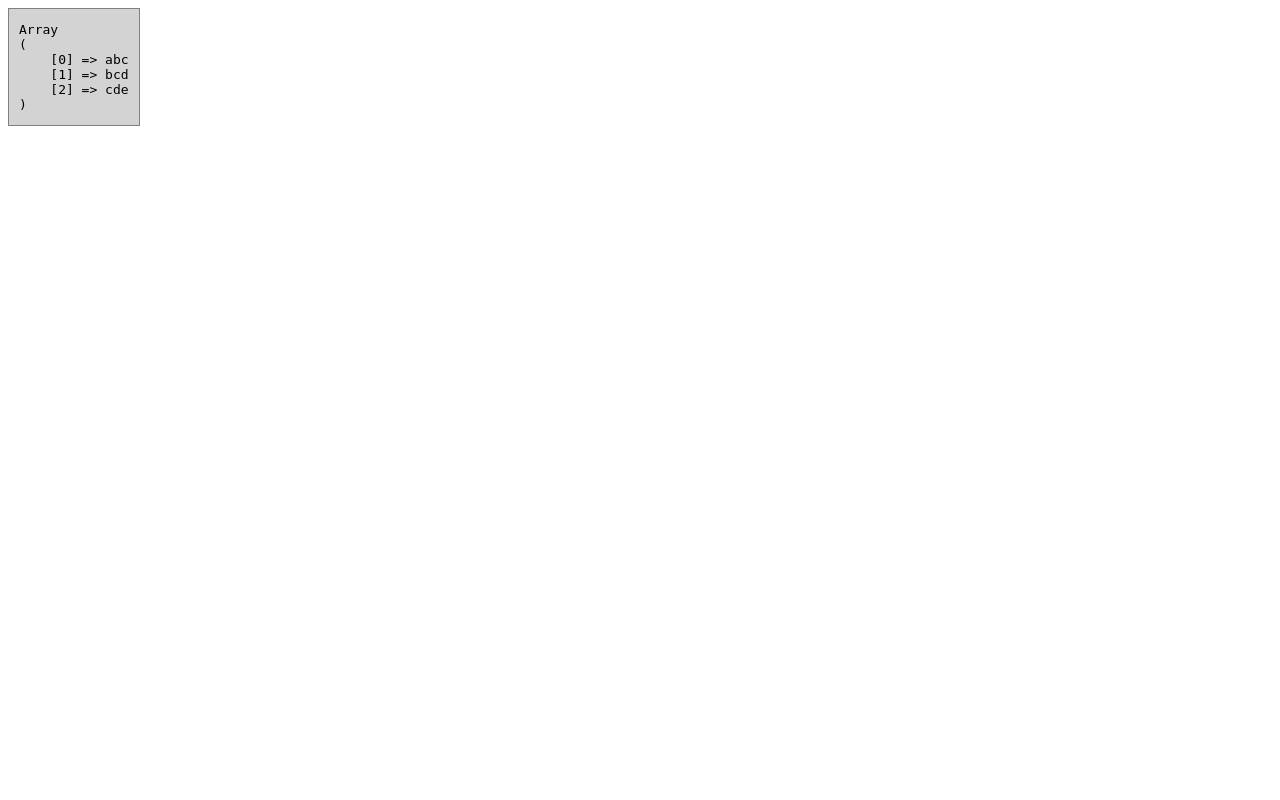
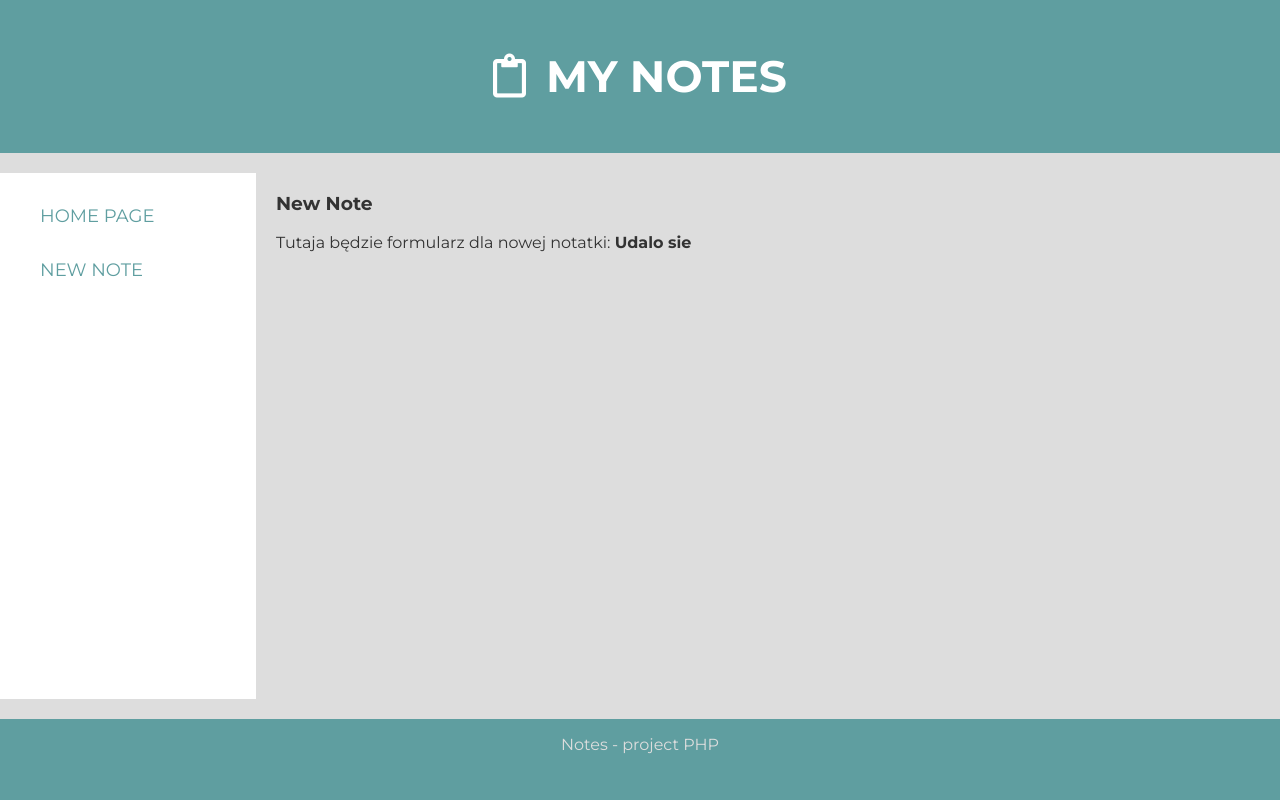
Before and after one commit to PiotrPustul/PHP-my-notes, a PHP site: page /?action=create in a window 1280 px wide. Run offline with PHP 8.4, Linux system fonts and the light colour scheme; some libraries are stand-ins or nearby versions.

Commit message:
worked on the layout of page, added HTML templates, css styles, view logic. Getting the right sheet for the page being displayed

```diff
--- a/index.php
+++ b/index.php
@@ -1,7 +1,25 @@
 <?php
 
+declare(strict_types=1);
+
+namespace App;
+
 require_once("src/utils/debug.php");
+require_once("src/View.php");
 
-$test = 'test';
+const DEFAULT_ACTION = 'list';
 
-dump(['abc', 'bcd', 'cde']);
+$action = $_GET['action'] ?? DEFAULT_ACTION;
+
+$view = new View();
+
+$viewParams = [];
+if ($action === 'create') {
+   $page = 'create';
+   $viewParams['resultCreate'] =  'Udalo sie';
+} else {
+   $page = 'list';
+   $viewParams['resultList'] = 'Wyswietlamy notatki';
+}
+
+$view->render($page, $viewParams);
--- /dev/null
+++ b/public/style.css
@@ -0,0 +1,346 @@
+@import url('https://fonts.googleapis.com/css?family=Montserrat:400,700&display=swap&subset=latin-ext');
+
+body {
+  font-family: 'Montserrat', sans-serif;
+  color: #333;
+  background-color: #ddd;
+  margin: 0;
+}
+
+.wrapper {
+  width: 100%;
+  max-width: 1400px;
+  margin: 0 auto;
+  display: flex;
+  flex-direction: column;
+  min-height: 100vh;
+
+}
+
+
+h1 {
+  font-size: 44px;
+  color: #fff;
+  text-transform: uppercase;
+  text-align: center;
+}
+
+.far {
+  margin-right: 20px;
+}
+
+form {
+  background-color: white;
+  padding: 30px 30px 20px 30px;
+  color: #222;
+}
+
+form li {
+  padding: 0;
+  display: block;
+  list-style: none;
+  margin: 10px 0 0 0;
+}
+
+form label {
+  margin: 0 0 3px 0;
+  padding: 0px;
+  display: block;
+  color: #222;
+  font-weight: normal;
+}
+
+form input[type=text],
+form input[type=date],
+form input[type=datetime],
+form input[type=number],
+form input[type=search],
+form input[type=time],
+form input[type=url],
+form input[type=email],
+textarea,
+select {
+  box-sizing: border-box;
+  -webkit-box-sizing: border-box;
+  -moz-box-sizing: border-box;
+  border: 1px solid #BEBEBE;
+  padding: 7px;
+  margin: 0px;
+  -webkit-transition: all 0.30s ease-in-out;
+  -moz-transition: all 0.30s ease-in-out;
+  -ms-transition: all 0.30s ease-in-out;
+  -o-transition: all 0.30s ease-in-out;
+  outline: none;
+}
+
+form input[type=text]:focus,
+form input[type=date]:focus,
+form input[type=datetime]:focus,
+form input[type=number]:focus,
+form input[type=search]:focus,
+form input[type=time]:focus,
+form input[type=url]:focus,
+form input[type=email]:focus,
+form textarea:focus,
+form select:focus {
+  -moz-box-shadow: 0 0 8px #88D5E9;
+  -webkit-box-shadow: 0 0 8px #88D5E9;
+  box-shadow: 0 0 8px #88D5E9;
+  border: 1px solid #88D5E9;
+}
+
+form .field-long {
+  width: 100%;
+}
+
+form .field-textarea {
+  height: 100px;
+}
+
+form input[type=submit],
+form input[type=button] {
+  background: cadetblue;
+
+  border: none;
+  color: #fff;
+  font-size: 18px;
+  text-transform: uppercase;
+  padding: 12 40px;
+}
+
+form input[type=submit]:hover,
+form input[type=button]:hover {
+  background: #4691A4;
+  box-shadow: none;
+  -moz-box-shadow: none;
+  -webkit-box-shadow: none;
+}
+
+form .required {
+  color: red;
+}
+
+form>div {
+  font-weight: bold;
+  margin-right: 20px;
+  margin-bottom: 20px;
+}
+
+form>div:first-child {
+  margin-bottom: 20px;
+}
+
+form>div:first-child>label:first-child {
+  text-transform: uppercase;
+  font-weight: normal
+}
+
+form>div:first-child>label:first-child>input {
+  margin-left: 14px;
+  font-family: montserrat;
+  outline: none;
+  font-size: 22px;
+}
+
+form>div:first-child>label:first-child>input:focus {
+  box-shadow: 0 0 0px 2px cadetblue;
+}
+
+.header {
+  text-align: center;
+  background-color: cadetblue;
+  margin-bottom: 20px;
+  padding: 20px 0;
+}
+
+.container {
+  display: flex;
+  flex-direction: row;
+  align-items: stretch;
+  flex-grow: 1;
+}
+
+.menu {
+  width: 20%;
+  background-color: white;
+}
+
+.menu ul {
+  list-style: none;
+}
+
+.menu ul a {
+  display: block;
+  color: cadetblue;
+  font-size: 18px;
+  text-transform: uppercase;
+  padding: 16px 0;
+  text-decoration: none;
+}
+
+.menu ul a:hover {
+  font-weight: bold;
+}
+
+.page {
+  width: calc(80% - 20px);
+  margin-left: 20px;
+}
+
+.footer {
+  margin-top: 20px;
+  background-color: cadetblue;
+  padding-bottom: 30px;
+}
+
+.footer p {
+  text-align: center;
+  color: #ddd;
+}
+
+
+.list {
+  margin: 0;
+}
+
+table {
+  width: 100%;
+  table-layout: fixed;
+}
+
+.tbl-header {
+  margin-top: 20px;
+  background-color: cadetblue;
+  color: white;
+}
+
+.tbl-content {
+  overflow-x: auto;
+  margin-top: 0px;
+  border: 3px solid cadetblue;
+  color: #222;
+  background-color: white;
+}
+
+th {
+  padding: 20px 15px;
+  text-align: center;
+  font-weight: 500;
+  font-size: 14px;
+  color: #fff;
+  text-transform: uppercase;
+}
+
+td {
+  padding: 15px;
+  text-align: center;
+  vertical-align: middle;
+  font-weight: 300;
+  font-size: 14px;
+  color: #222;
+  /* border-bottom: solid 1px rgba(255,255,255,0.1); */
+}
+
+tr>td:nth-child(1) {
+  width: 50px;
+
+}
+
+tr>th:nth-child(1) {
+  width: 50px;
+
+}
+
+tr>td:nth-child(2) {
+  width: 50%;
+  text-align: left;
+}
+
+tr>th:nth-child(2) {
+  width: 50%;
+}
+
+tr>td:nth-child(3) {
+  font-style: italic;
+}
+
+.error {
+  /* margin: 0 10px 25px 10px; */
+  /* margin-top:0; */
+  text-align: center;
+  font-weight: 700;
+  color: #ff0000;
+}
+
+.message {
+  /* margin: 0 25px 10px 25px; */
+  /* margin-top:0; */
+  text-align: center;
+  font-weight: 700;
+  position: absolute;
+  top: 0;
+  left: 0;
+  width: 100%;
+  background-color: white;
+}
+
+.pagination {
+  list-style: none;
+  display: flex;
+  flex-wrap: wrap;
+  flex-direction: row;
+  justify-content: center;
+  align-items: auto;
+  align-content: center
+}
+
+.pagination li {
+  flex: 0 0 auto;
+  margin: 10px;
+}
+
+.pagination li button {
+  cursor: pointer;
+}
+
+.settings-form label {
+  display: inline-block;
+}
+
+button {
+  border: none;
+  background-color: cadetblue;
+  padding: 5px 10px;
+  color: white;
+  cursor: pointer;
+}
+
+button:hover {
+  background-color: #4691A4;
+}
+
+form.note-form li label {
+  font-size: 18px;
+}
+
+form.note-form input,
+form.note-form textarea {
+  font-size: 16px;
+}
+
+.delete,
+.show {
+  padding: 10px;
+  background-color: white;
+  color: #222;
+}
+
+.delete ul,
+.show ul {
+  list-style: none;
+}
+
+.delete button,
+.show button {
+  padding: 8px 12px;
+}
--- /dev/null
+++ b/src/View.php
@@ -0,0 +1,13 @@
+<?php
+
+declare(strict_types=1);
+
+namespace App;
+
+class View
+{
+   public function render(string $page, array $params): void
+   {
+      require_once("templates/layout.php");
+   }
+}
--- a/src/utils/debug.php
+++ b/src/utils/debug.php
@@ -1,8 +1,14 @@
 <?php
+
+declare(strict_types=1);
+
+error_reporting(E_ALL);
+ini_set('display_errors', '1');
 
 function dump($data)
 {
-   echo '<div
+   echo '<br/>
+   <div
    style="
    display: inline-block;
    padding: 0 10px;
@@ -13,5 +19,6 @@ function dump($data)
    <pre>';
    print_r($data);
    echo '</pre>
-   </div>';
+   </div>
+   <br/>';
 }
--- /dev/null
+++ b/templates/layout.php
@@ -0,0 +1,35 @@
+<html lang="en">
+
+<head>
+  <title>Notes</title>
+  <meta charset="utf-8">
+  <link rel="stylesheet" href="https://use.fontawesome.com/releases/v5.0.13/css/all.css">
+  <link href="/public/style.css" rel="stylesheet">
+</head>
+
+<body class="body">
+  <div class="wrapper">
+    <div class="header">
+      <h1><i class="far fa-clipboard"></i>My Notes</h1>
+    </div>
+
+    <div class="container">
+      <div class="menu">
+        <ul>
+          <li><a href="/">Home Page</a></li>
+          <li><a href="/?action=create">New Note</a></li>
+        </ul>
+      </div>
+
+      <div class="page">
+        <?php require_once("templates/pages/$page.php"); ?>
+      </div>
+    </div>
+
+    <div class="footer">
+      <p>Notes - project PHP</p>
+    </div>
+  </div>
+</body>
+
+</html>
--- /dev/null
+++ b/templates/pages/create.php
@@ -0,0 +1,8 @@
+<div>
+   <h3> New Note </h3>
+   <div>
+      Tutaja będzie formularz dla nowej notatki:
+
+      <b><?php echo $params['resultCreate'] ?></b>
+   </div>
+</div>
--- /dev/null
+++ b/templates/pages/list.php
@@ -0,0 +1,4 @@
+<div>
+   <h4>Notes List</h4>
+   <b><?php echo $params['resultList'] ?? "" ?></b>
+</div>
```
Also changed, not shown: 1 other file.
